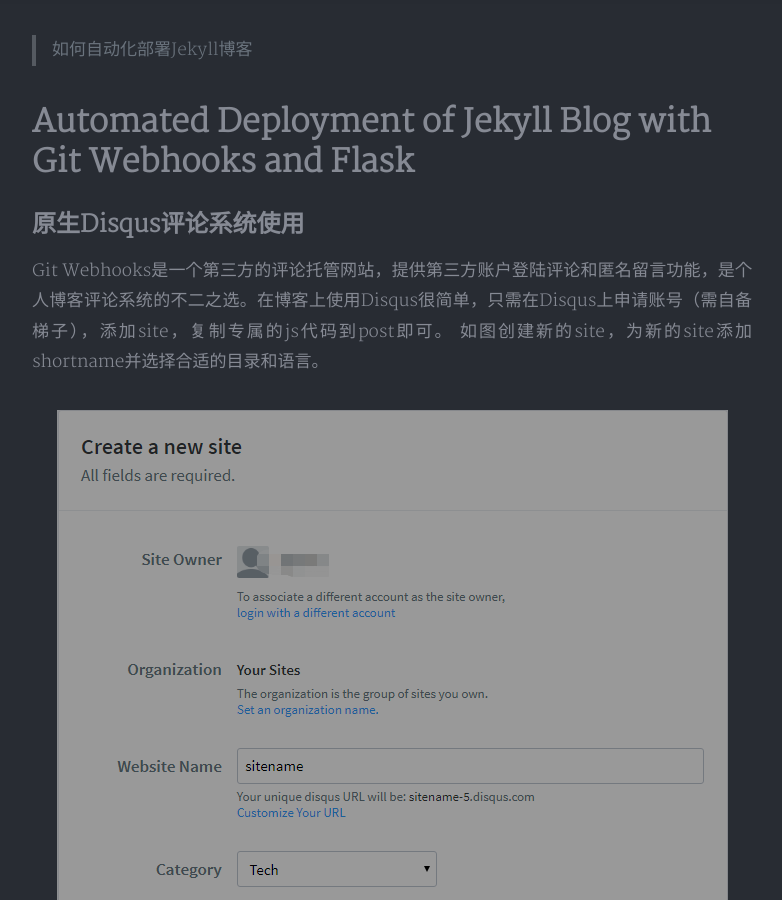
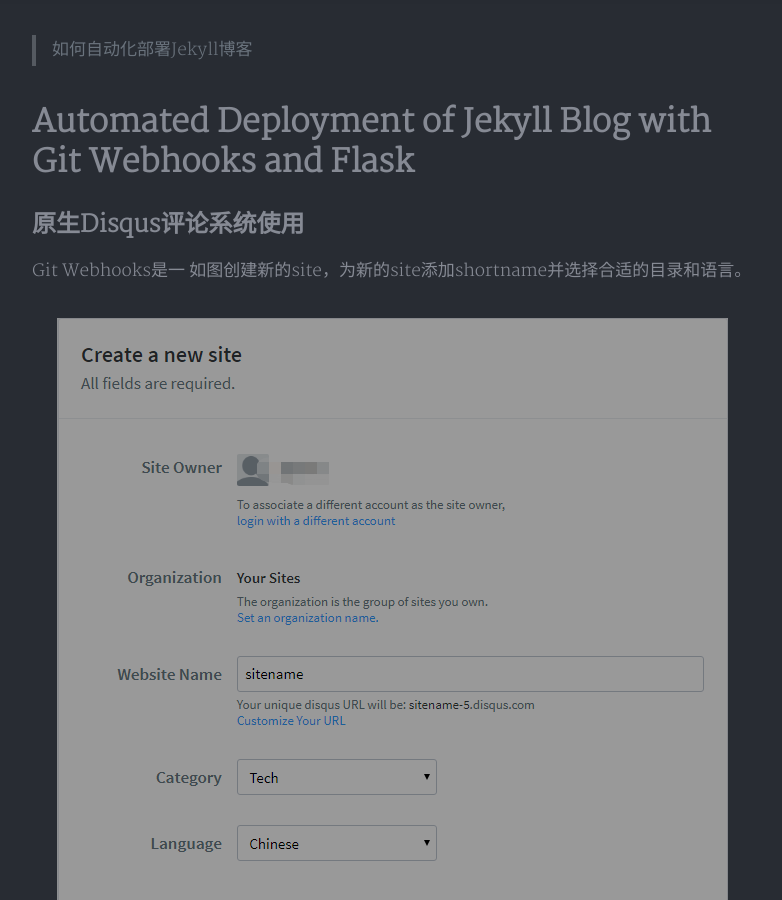
Before and after one commit to MartyPang/martypang.github.io, a Jekyll site: the page built from _posts/2018-12-15-deploy-jekyll-site-automatically-with-git-webhook.md, in a window 1280 px wide and 900 px high, scrolled down 465 px. Shown: the whole window, without its empty margins (248-1030 px from the left). Built offline with Jekyll 4.4.1, drawn with Linux system fonts in a browser that asks for light colours; nearby versions of some CDN libraries; emoji names are drawn with the system emoji font; comment, search, counter and statistics services are not loaded; a style sheet for code colours, icons or effects is not loaded.

```diff
--- a/_posts/2018-12-15-deploy-jekyll-site-automatically-with-git-webhook.md
+++ b/_posts/2018-12-15-deploy-jekyll-site-automatically-with-git-webhook.md
@@ -13,7 +13,7 @@ tags: [Webhooks, Jekyll, Flask, Nginx]
 # Automated Deployment of Jekyll Blog with Git Webhooks and Flask
 
 ## 原生Disqus评论系统使用
-Git Webhooks是一个第三方的评论托管网站，提供第三方账户登陆评论和匿名留言功能，是个人博客评论系统的不二之选。在博客上使用Disqus很简单，只需在Disqus上申请账号（需自备梯子），添加site，复制专属的js代码到post即可。
+Git Webhooks是一
 如图创建新的site，为新的site添加shortname并选择合适的目录和语言。
 ![](/assets/img/disqus-create-site.png)
 接着选择博客平台，以jekyll为例。
```
